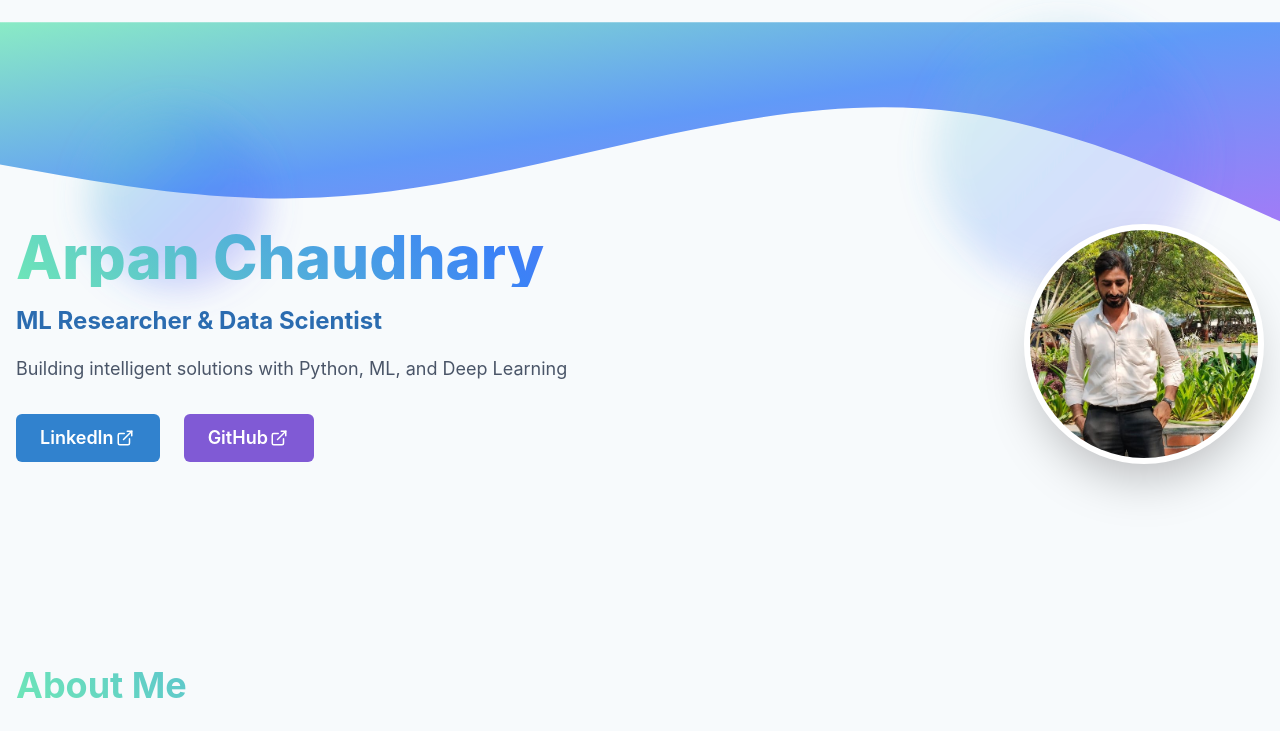
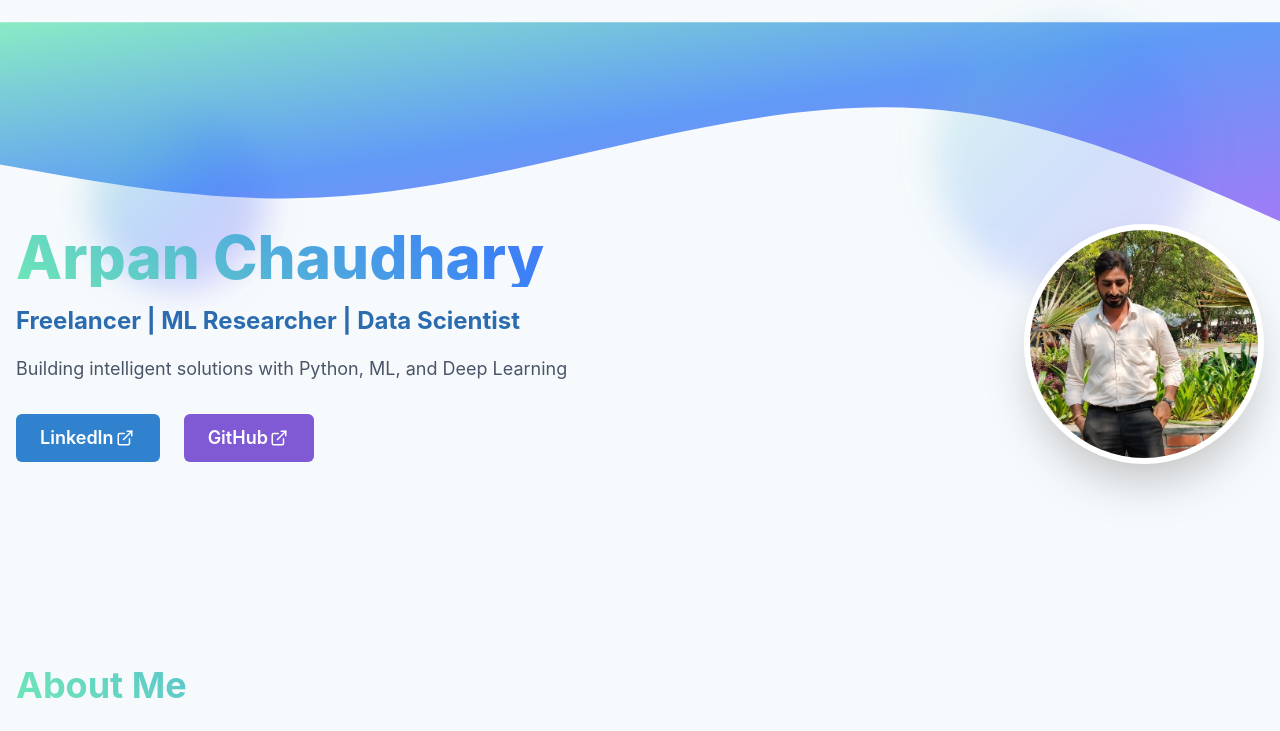
Before and after one commit to ArpanChaudhary/ArpanChaudhary, a React (Vite) app: page / in a window 1280 px wide. Shown: the top 731 px of the page. Built offline with nearby package versions, Linux system fonts and the light colour scheme; no server answers.

Commit message:
Update App.tsx

```diff
--- a/src/App.tsx
+++ b/src/App.tsx
@@ -147,7 +147,7 @@ const App: React.FC = () => {
                 Arpan Chaudhary
               </Heading>
               <Text fontSize="2xl" color="blue.600" mt={4} fontWeight="bold">
-                ML Researcher & Data Scientist
+                Freelancer | ML Researcher | Data Scientist
               </Text>
               <Text fontSize="lg" color="gray.600" mt={4}>
                 Building intelligent solutions with Python, ML, and Deep Learning
```
